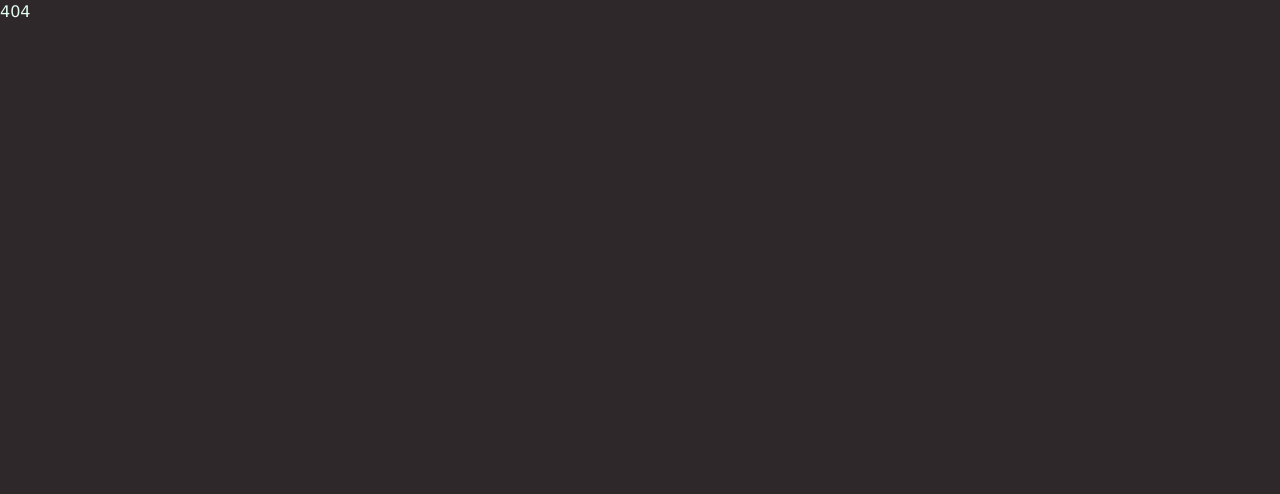
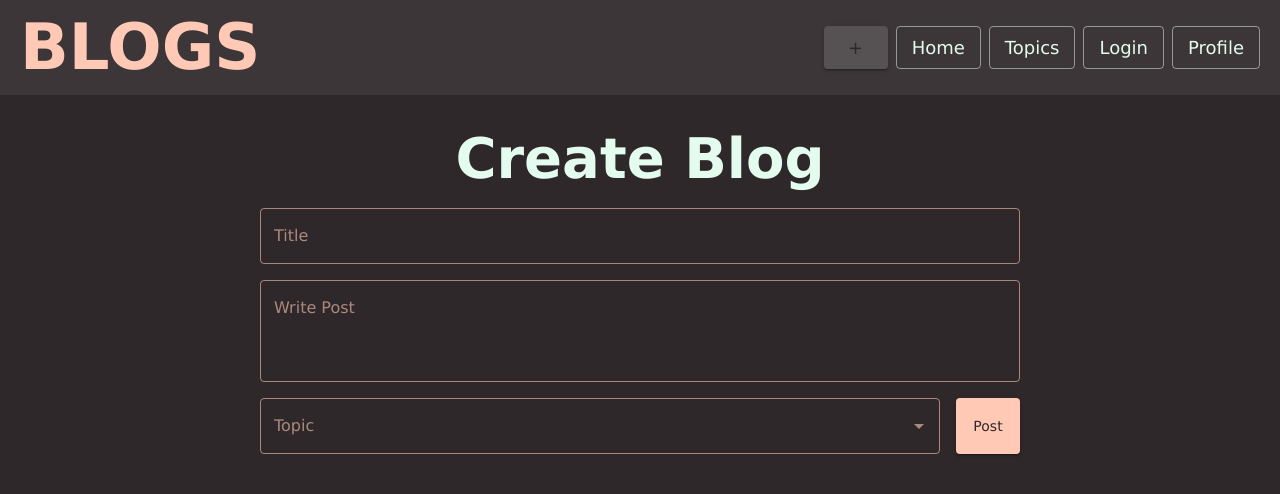
Before and after one commit to aryatathe/cogoport-lba, a React (Create React App) app: page /edit/new in a window 1280 px wide. Before the commit this address had no page. Shown: the top 494 px of the page. Built offline with nearby package versions, Linux system fonts and the light colour scheme.

Commit message:
edit/create temp

```diff
--- a/src/App.js
+++ b/src/App.js
@@ -5,6 +5,7 @@ import Home from "./components/screens/Home";
 import Blog from "./components/screens/Blog";
 import Profile from "./components/screens/Profile";
 import EditProfile from "./components/screens/EditProfile";
+import EditBlog from "./components/screens/EditBlog";
 
 const app = createBrowserRouter([
   {
@@ -28,6 +29,10 @@ const app = createBrowserRouter([
     path: "/profile/:id",
     element: <Profile />,
   },
+  {
+    path: "/edit/:id",
+    element: <EditBlog />,
+  },
 ]);
 
 export default app;
--- a/src/components/Header.js
+++ b/src/components/Header.js
@@ -30,6 +30,14 @@ const Header = () => {
         BLOGS
       </Typography>
       <Stack direction="row" spacing={1}>
+        <NavButton
+          variant="contained"
+          color="secondary"
+          component={NavLink}
+          to="/edit/new"
+        >
+          +
+        </NavButton>
         <NavButton variant="outlined" component={NavLink} to="/">
           Home
         </NavButton>
--- a/src/components/screens/Blog.js
+++ b/src/components/screens/Blog.js
@@ -20,7 +20,6 @@ import { styled } from "@mui/material/styles";
 import Header from "../Header";
 
 import blogs from "../../content/blogs";
-import { MarginRounded } from "@mui/icons-material";
 
 const BlogContainer = styled(Box)({
   maxWidth: "800px",
--- /dev/null
+++ b/src/components/screens/EditBlog.js
@@ -0,0 +1,99 @@
+import { useState, useEffect } from "react";
+import { NavLink, useParams } from "react-router-dom";
+
+import Stack from "@mui/material/Stack";
+import Typography from "@mui/material/Typography";
+import Button from "@mui/material/Button";
+import TextField from "@mui/material/TextField";
+import IconButton from "@mui/material/IconButton";
+import Grid from "@mui/material/Grid";
+import Paper from "@mui/material/Paper";
+import Box from "@mui/material/Box";
+import Autocomplete from "@mui/material/Autocomplete";
+
+import FavoriteBorderIcon from "@mui/icons-material/FavoriteBorder";
+import FavoriteIcon from "@mui/icons-material/Favorite";
+import BookmarkBorderIcon from "@mui/icons-material/BookmarkBorder";
+import BookmarkIcon from "@mui/icons-material/Bookmark";
+import VisibilityIcon from "@mui/icons-material/Visibility";
+
+import { styled } from "@mui/material/styles";
+
+import Header from "../Header";
+
+import blogs from "../../content/blogs";
+import topics from "../../content/topics";
+
+import tempImage from "../../images/blog-temp.jpg";
+
+const Editor = styled(Stack)({
+  maxWidth: "800px",
+  margin: "30px auto",
+  padding: "0 20px",
+});
+
+const CustomIconButton = styled(IconButton)({
+  transition: "all 0.2s ease",
+  "&:hover": {
+    transform: "scale(1.1)",
+  },
+});
+
+const EditBlog = () => {
+  const [blog, setBlog] = useState({ loading: true });
+
+  const id = useParams().id;
+  useEffect(() => {
+    if (id == "new") {
+      setBlog({});
+      return;
+    }
+    let flag = true;
+    blogs.forEach((blogItem) => {
+      if (blogItem.id == id) {
+        setBlog(blogItem);
+        flag = false;
+      }
+    });
+    if (flag) setBlog({ error: true });
+  }, []);
+
+  return (
+    <>
+      <Header />
+      {blog.loading ? (
+        <div>Loading</div>
+      ) : blog.error ? (
+        <div>Error</div>
+      ) : (
+        <Editor direction="column" alignItems="stretch" spacing={2}>
+          <Typography variant="h2" align="center" color="primary">
+            Create Blog
+          </Typography>
+          <TextField label="Title" variant="outlined" multiline />
+          <TextField label="Write Post" variant="outlined" multiline rows={3} />
+          <Stack
+            fullWidth
+            direction="row"
+            justifyContent="space-between"
+            spacing={2}
+          >
+            <Autocomplete
+              disablePortal
+              options={topics}
+              renderInput={(params) => (
+                <TextField {...params} fullWidth label="Topic" />
+              )}
+              sx={{ flex: 1 }}
+            />
+            <Button variant="contained" color="secondary">
+              Post
+            </Button>
+          </Stack>
+        </Editor>
+      )}
+    </>
+  );
+};
+
+export default EditBlog;
--- a/src/components/screens/Login.js
+++ b/src/components/screens/Login.js
@@ -10,21 +10,6 @@ import Tab from "@mui/material/Tab";
 import { styled } from "@mui/material/styles";
 
 import Header from "../Header";
-
-const LoginInput = styled(TextField)({
-  "& label": {
-    color: "#ffc9b599",
-  },
-  "& .MuiInputBase-root": {
-    color: "#e3fcef",
-  },
-  "& .MuiInputBase-root::before": {
-    borderColor: "#ffc9b599 !important",
-  },
-  "& .MuiInputBase-root:hover::before": {
-    borderColor: "#ffc9b5 !important",
-  },
-});
 
 const Login = () => {
   const [tab, setTab] = useState(false);
@@ -52,10 +37,10 @@ const Login = () => {
         spacing={1}
         sx={{ marginTop: "40px" }}
       >
-        {tab && <LoginInput label="Email" variant="standard" />}
-        <LoginInput label="Username" variant="standard" />
-        <LoginInput label="Password" variant="standard" />
-        {tab && <LoginInput label="Confirm Password" variant="standard" />}
+        {tab && <TextField label="Email" variant="standard" />}
+        <TextField label="Username" variant="standard" />
+        <TextField label="Password" variant="standard" />
+        {tab && <TextField label="Confirm Password" variant="standard" />}
         <Button
           variant="contained"
           color="secondary"
--- /dev/null
+++ b/src/content/topics.js
@@ -0,0 +1,40 @@
+const topics = [
+  "Fashion",
+  "Beauty",
+  "Travel",
+  "Lifestyle",
+  "Personal",
+  "Tech",
+  "Health",
+  "Fitness",
+  "Wellness",
+  "SaaS",
+  "Business",
+  "Education",
+  "Food and Recipe",
+  "Love and Relationships",
+  "Alternative topics",
+  "Green living",
+  "Music",
+  "Automotive",
+  "Marketing",
+  "Internet services",
+  "Finance",
+  "Sports",
+  "Entertainment",
+  "Productivity",
+  "Hobbies",
+  "Parenting",
+  "Pets",
+  "Photography",
+  "Agriculture",
+  "Art",
+  "DIY",
+  "Science",
+  "Gaming",
+  "History",
+  "Self-improvement",
+  "News and current affairs",
+];
+
+export default topics;
--- a/src/index.js
+++ b/src/index.js
@@ -15,7 +15,7 @@ const root = ReactDOM.createRoot(document.getElementById("root"));
 root.render(
   <React.StrictMode>
     <ThemeProvider theme={theme}>
-      <CssBaseline />
+      <CssBaseline enableColorScheme />
       <RouterProvider router={app} />
     </ThemeProvider>
   </React.StrictMode>
--- a/src/theme.js
+++ b/src/theme.js
@@ -50,6 +50,7 @@ const theme = createTheme({
     MuiCssBaseline: {
       styleOverrides: {
         body: {
+          colorScheme: "dark",
           background: "#2e282a",
           color: "#e2fcef",
         },
@@ -76,6 +77,41 @@ const theme = createTheme({
         },
       },
     },
+    MuiTextField: {
+      styleOverrides: {
+        root: {
+          "& label": {
+            color: "#ffc9b599",
+          },
+          "& .MuiInputBase-root": {
+            color: "#e3fcef",
+          },
+          "& .MuiInputBase-root::before, & fieldset": {
+            borderColor: "#ffc9b599 !important",
+          },
+          "& .MuiInputBase-root:hover::before, & .MuiInputBase-root:hover fieldset":
+            {
+              borderColor: "#ffc9b5 !important",
+            },
+          "& .MuiInputBase-root.Mui-focused fieldset": {
+            borderColor: "#e3fcef !important",
+          },
+        },
+      },
+    },
+    MuiAutocomplete: {
+      styleOverrides: {
+        popper: {
+          background: "green",
+        },
+        popupIndicator: {
+          color: "#ffc9b599",
+        },
+        clearIndicator: {
+          color: "#ffc9b599",
+        },
+      },
+    },
   },
 });
 
```
